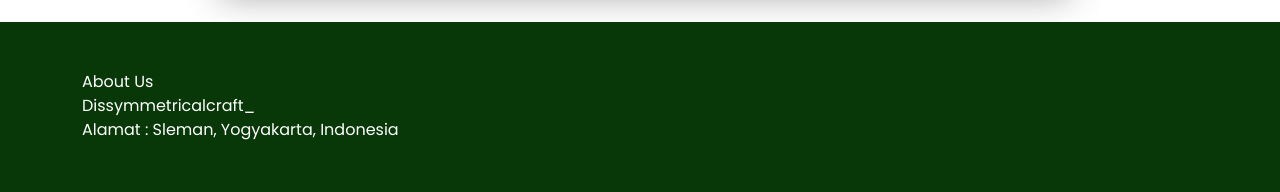
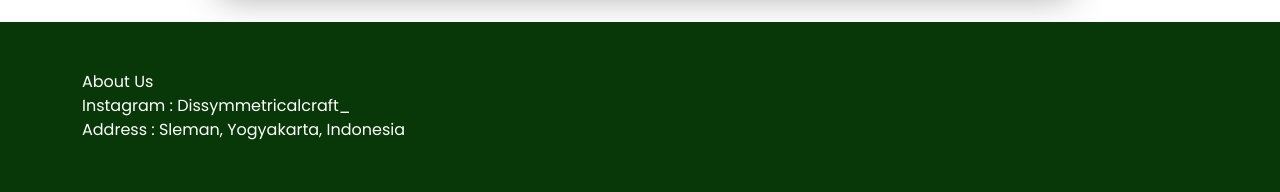
Before and after one commit to wivinnur/dissymmetricalcraft, a plain HTML site: page index.html in a window 1280 px wide. Shown: the part 2738-2930 px from the top of the page. Drawn offline with nearby package versions, Linux system fonts and the light colour scheme.

Commit message:
Update index.html

```diff
--- a/index.html
+++ b/index.html
@@ -518,9 +518,9 @@
         <div class="container">
                 <p style="color: white;">About Us
                 <br/>
-                Dissymmetricalcraft_
+                Instagram : Dissymmetricalcraft_
                 <br/>
-                Alamat : Sleman, Yogyakarta, Indonesia
+                Address   : Sleman, Yogyakarta, Indonesia
                 </p>
         </div>
             <br/>
```
